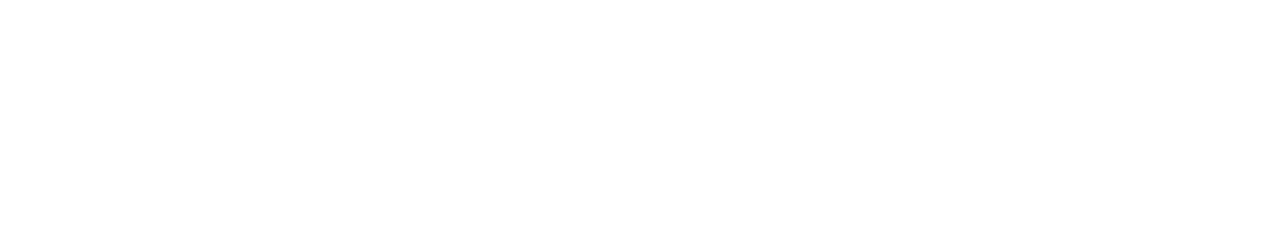
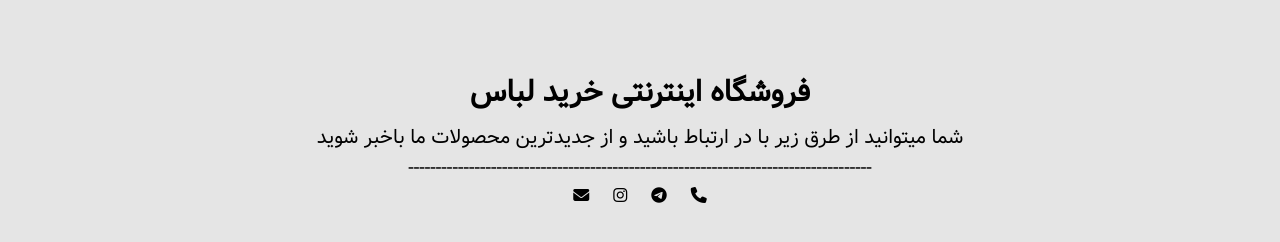
Before and after one commit to HosseinSimchi/Shopping-Website, a Next.js app in the folder shopping/: page / in a window 1280 px wide. Shown: the part 1320-1562 px from the top of the page. Before the commit the page ends 1236 px from the top, so only its background shows below. Built offline with nearby package versions, Linux system fonts and the light colour scheme.

Commit message:
added some files and completed some pages

```diff
--- a/shopping/components/Footer.jsx
+++ b/shopping/components/Footer.jsx
@@ -1,12 +1,74 @@
 import React from "react"
+
+import styled from "styled-components";
+
 
 const Footer = () => {
 
   return (
     <>
-      <h1>Footer</h1>
+      <FooterSection>
+        <Container>
+            <TextSection>
+              <H>فروشگاه اینترنتی خرید لباس</H>
+              <P>شما میتوانید از طرق زیر با در ارتباط باشید و از جدیدترین محصولات ما باخبر شوید</P>
+              <P>------------------------------------------------------------------------------------</P>
+            </TextSection>
+            <Social>
+                <Ul >
+                  <Li><I className="fas fa-phone"></I></Li>
+                  <Li><I className="fa fa-telegram"></I></Li>
+                  <Li><I className="fa fa-instagram"></I></Li>
+                  <Li><I className="fa fa-envelope"></I></Li>
+                </Ul>
+            </Social>
+        </Container>
+      </FooterSection>
     </>
   )
 }
 
+const FooterSection = styled.section`
+  width : 100%;
+  height : 300px;
+  margin-top :10vh;
+  background-color : rgba(0,0,0,0.1)
+`
+const Container = styled.div`
+  position: relative;
+  width : 900px;
+  margin: auto;
+  height : 100%;
+  display: flex;
+  flex-direction: column;
+`
+const TextSection = styled.div`
+  text-align : center;
+  width : 100%;
+  margin-top : 10%;
+`
+
+const H = styled.h4`
+  font-size : 30px;
+  margin-bottom :6px;
+`
+const P = styled.p`
+  font-size :20px;
+`
+const Social = styled.div`
+  width : 100%;
+`
+const Ul = styled.ul`
+  width : 100%;
+  display : flex;
+  list-style : none;
+  justify-content : center;
+`
+const Li = styled.li`
+  margin : 0 12px;
+`
+
+const I = styled.i``
+
+
 export default Footer;
--- a/shopping/components/Header.jsx
+++ b/shopping/components/Header.jsx
@@ -36,7 +36,7 @@
                           <NavbarLeftLi><I className="fa fa-instagram"></I></NavbarLeftLi>
                           <NavbarLeftLi><I className="fa fa-envelope"></I></NavbarLeftLi>
                         </NavbarLeftUl>
-                        <Img src="Img/logo.png" alt="logoImg" />
+                        <Img src="/Img/logo.png" alt="logoImg" />
                       </NavbarLeft>
                   </Navbar>
                   <DescHeader>
--- a/shopping/components/Product.jsx
+++ b/shopping/components/Product.jsx
@@ -85,6 +85,7 @@
   background-image : url("Img/about1.jpg");
   background-repeat : no-repeat;
   background-size : cover;
+  background-attachment : fixed;
   position: absolute;
   top : 0;
   right:0;
--- a/shopping/pages/about/index.jsx
+++ b/shopping/pages/about/index.jsx
@@ -1,6 +1,6 @@
 import React from "react";
 
-import { Header } from "../importedFiles";
+import { Header,Footer } from "../importedFiles";
 
 const page = () => {
 
@@ -9,6 +9,7 @@
   return (
     <>
       <Header topic={topic} content={content} />
+      <Footer />
     </>
   )
 }
--- a/shopping/pages/contact/index.jsx
+++ b/shopping/pages/contact/index.jsx
@@ -1,6 +1,6 @@
 import React from "react";
 
-import { Header } from "../importedFiles";
+import { Header,Footer } from "../importedFiles";
 
 const page = () => {
 
@@ -9,6 +9,7 @@
   return (
     <>
       <Header topic={topic} content={content}/>
+      <Footer />
     </>
   )
 }
--- a/shopping/pages/index.jsx
+++ b/shopping/pages/index.jsx
@@ -1,6 +1,6 @@
 import React from 'react';
 
-import {Header, Product} from "./importedFiles";
+import {Header, Product, Footer} from "./importedFiles";
 
 const Home = () => {
 
@@ -10,6 +10,7 @@
     <>
       <Header topic={topic} content={content}/>
       <Product />
+      <Footer />
     </>
   )
 }
--- a/shopping/pages/products/index.js
+++ b/shopping/pages/products/index.js
@@ -1,11 +1,12 @@
 import React from 'react';
-import { Header } from '../importedFiles';
+import { Header,Footer } from '../importedFiles';
 
 const Products = () => {
 
   return (
     <>
       <Header topic="محصولات ما" content= "می توانید بر روی هر یک از محصولات زیر کلیک کنید تا جزئیات هر یک را مشاهده کنید"/>
+      <Footer />
     </>
   )
 }
--- a/shopping/pages/products/product/[id].js
+++ b/shopping/pages/products/product/[id].js
@@ -1,6 +1,8 @@
 import React from "react";
 
 import { useRouter } from "next/router";
+
+import {Header, Footer} from '../../importedFiles';
 
 const ProductDetails = () => {
   const router = useRouter();
@@ -8,7 +10,8 @@
 
   return (
     <>
-      <h1>{id}</h1>
+      <Header topic="f" content="f" />
+      <Footer />
     </>
   )
 }
```
Also changed, not shown: shopping/data.json (+44 -0 lines).
